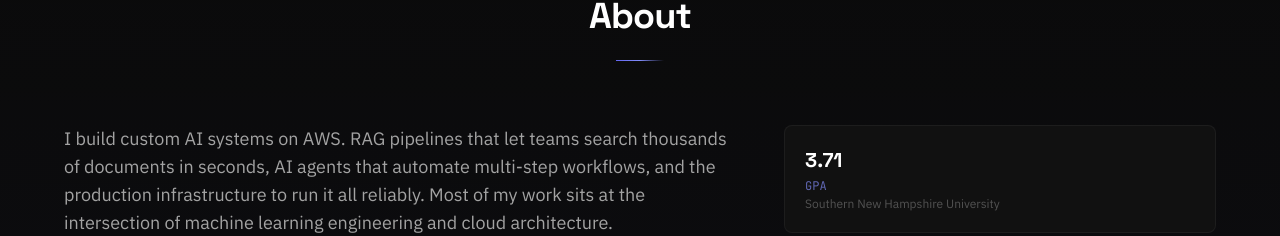
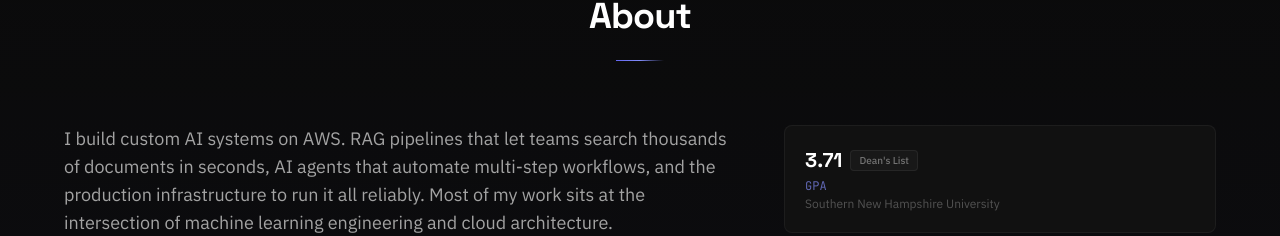
Before and after one commit to medysaly/mehdi-portfolio, a Next.js app: page / in a window 1280 px wide. Shown: the part 932-1168 px from the top of the page. Built offline with nearby package versions, Linux system fonts and the light colour scheme.

Commit message:
Add Dean's List tag to GPA card

```diff
--- a/src/components/About.tsx
+++ b/src/components/About.tsx
@@ -62,10 +62,10 @@ export default function About() {
             className="flex flex-col gap-4 md:col-span-2"
           >
             {[
-              { label: "GPA", value: "3.71", detail: "Southern New Hampshire University" },
-              { label: "Graduating", value: "Jul 2026", detail: "Computer Science, B.S." },
-              { label: "Location", value: "CT / NYC", detail: "Stamford, Connecticut" },
-              { label: "Focus", value: "AI + Cloud", detail: "AWS, LLMs, Agentic Systems" },
+              { label: "GPA", value: "3.71", detail: "Southern New Hampshire University", tag: "Dean's List" },
+              { label: "Graduating", value: "Jul 2026", detail: "Computer Science, B.S.", tag: undefined },
+              { label: "Location", value: "CT / NYC", detail: "Stamford, Connecticut", tag: undefined },
+              { label: "Focus", value: "AI + Cloud", detail: "AWS, LLMs, Agentic Systems", tag: undefined },
             ].map((stat, i) => (
               <motion.div
                 key={stat.label}
@@ -75,9 +75,16 @@ export default function About() {
                 transition={{ duration: 0.4, delay: 0.2 + i * 0.08 }}
                 className="group rounded-lg border border-white/5 bg-surface p-5 transition-all duration-300 hover:border-accent/20 hover:bg-surface-raised"
               >
-                <p className="font-display text-xl font-bold text-white">
-                  {stat.value}
-                </p>
+                <div className="flex items-center gap-2">
+                  <p className="font-display text-xl font-bold text-white">
+                    {stat.value}
+                  </p>
+                  {stat.tag && (
+                    <span className="rounded border border-white/[0.06] bg-white/[0.03] px-2 py-0.5 text-[10px] font-medium text-neutral-500">
+                      {stat.tag}
+                    </span>
+                  )}
+                </div>
                 <p className="mt-1 font-mono text-xs text-accent-glow/70">
                   {stat.label}
                 </p>
```
